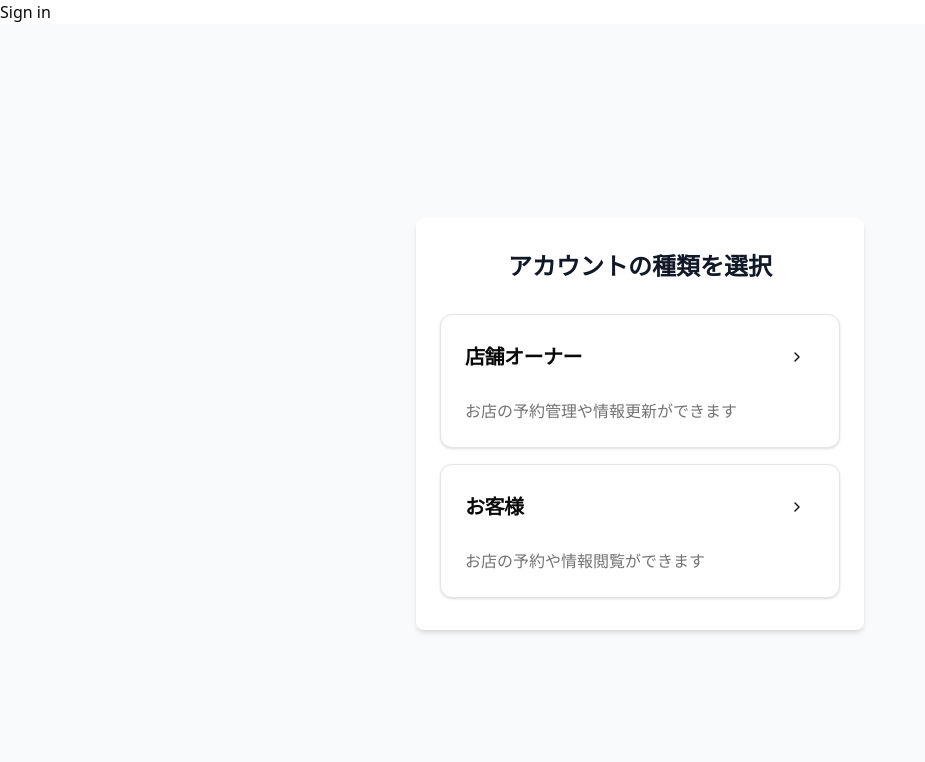
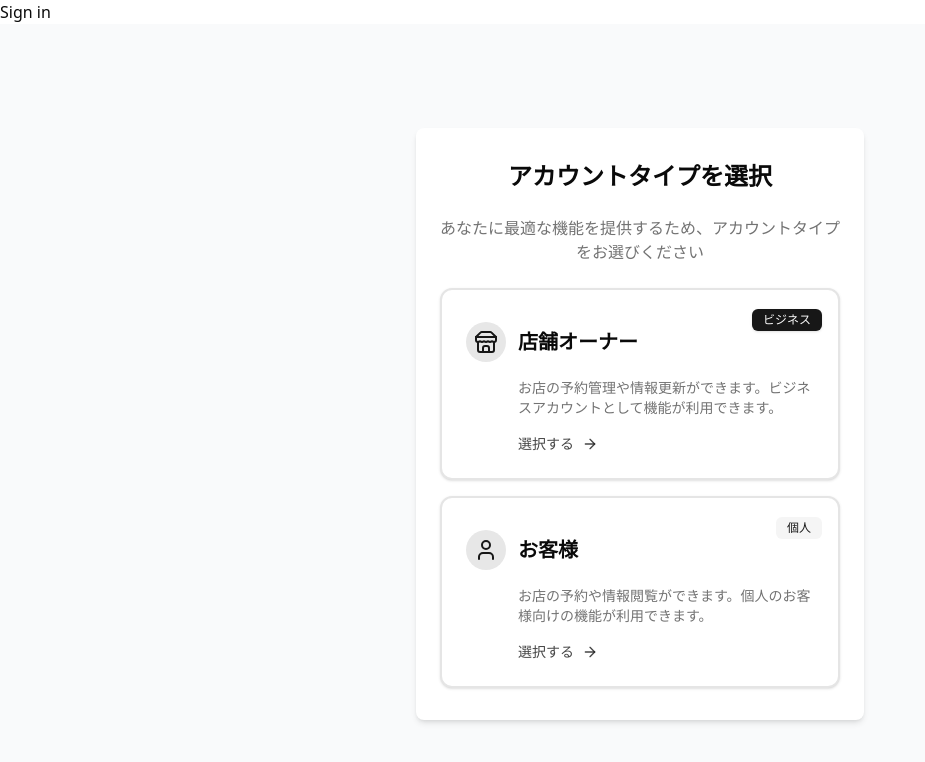
Before and after one commit to daminchan/Store-App, a Next.js app: page /role-select in a window 1280 px wide. Shown: the top 762 px of the page, without its empty margins (0-925 px from the left). Built offline with nearby package versions, Linux system fonts and the light colour scheme; no server answers.

Commit message:
Role選択ページのUIの変更→RoleCardPropsの型定義にroleを追加

```diff
--- a/app/(auth)/role-select/RoleSelectPage.tsx
+++ b/app/(auth)/role-select/RoleSelectPage.tsx
@@ -10,9 +10,6 @@ export const RoleSelectPage = () => {
   return (
     <main className="min-h-screen flex items-center justify-center bg-gray-50">
       <div className="max-w-md w-full px-6 py-8 bg-white shadow-md rounded-lg">
-        <h1 className="text-2xl font-bold text-center text-gray-900 mb-8">
-          アカウントの種類を選択
-        </h1>
         <RoleSelectForm />
       </div>
     </main>
--- a/app/(auth)/role-select/_components/RoleCard/RoleCard.tsx
+++ b/app/(auth)/role-select/_components/RoleCard/RoleCard.tsx
@@ -1,59 +1,91 @@
 // src/app/(auth)/role-select/_components/RoleCard/RoleCard.tsx
 
 import { type FC } from "react";
-import {
-  Card,
-  CardContent,
-  CardDescription,
-  CardHeader,
-  CardTitle,
-} from "@/components/ui/card";
-import { Button } from "@/components/ui/button";
+import { Card, CardContent } from "@/components/ui/card";
+import { Badge } from "@/components/ui/badge";
 
 import { cn } from "@/lib/utils";
 import { type RoleCardProps } from "../../_types";
+import { ArrowRight, Store, User } from "lucide-react";
 import { Flex } from "@/components/layout";
-import { ChevronRightIcon } from "lucide-react";
 
 /**
  * 役割選択カードコンポーネント
- * 選択可能な役割を表示するカードUIを提供
- * @remarks shadcn/uiのCardコンポーネントをベースにした選択可能なカードUI
+ * リッチなビジュアルとインタラクションを提供するカードUI
  */
 export const RoleCard: FC<RoleCardProps> = ({
   title,
   description,
   onSelect,
   isDisabled,
+  role,
 }) => {
+  const Icon = role === "store_owner" ? Store : User;
+
   return (
     <Card
+      onClick={!isDisabled ? onSelect : undefined}
       className={cn(
-        "transition-all duration-200 hover:border-primary/50",
-        "cursor-pointer relative overflow-hidden",
-        isDisabled && "opacity-50 cursor-not-allowed"
+        "group relative overflow-hidden border-2",
+        "transition-all duration-300 ease-in-out",
+        "hover:border-primary/50 hover:shadow-lg",
+        "focus:outline-none focus:ring-2 focus:ring-primary focus:ring-offset-2",
+        isDisabled && "opacity-50 cursor-not-allowed",
+        !isDisabled && "cursor-pointer"
       )}
-      onClick={!isDisabled ? onSelect : undefined}
       role="radio"
       aria-checked="false"
     >
-      <CardHeader>
-        <Flex direction="row" justify="between" align="center">
-          <CardTitle className="text-xl font-semibold">{title}</CardTitle>
-          <Button
-            variant="ghost"
-            size="icon"
-            disabled={isDisabled}
-            className="rounded-full"
-            aria-label={`${title}を選択`}
+      <div className="absolute right-4 top-4">
+        <Badge
+          variant={role === "store_owner" ? "default" : "secondary"}
+          className="font-medium"
+        >
+          {role === "store_owner" ? "ビジネス" : "個人"}
+        </Badge>
+      </div>
+      <CardContent className="pt-8 pb-6">
+        <Flex direction="column" gap="4">
+          <Flex direction="row" gap="3" align="center">
+            <div
+              className={cn(
+                "p-2 rounded-full",
+                "bg-primary/10 text-primary",
+                "group-hover:bg-primary group-hover:text-white",
+                "transition-colors duration-300"
+              )}
+            >
+              <Icon className="h-6 w-6" />
+            </div>
+            <h3 className="text-xl font-semibold text-foreground">{title}</h3>
+          </Flex>
+
+          <p className="text-sm text-muted-foreground pl-[52px]">
+            {description}
+          </p>
+
+          <Flex
+            direction="row"
+            align="center"
+            className={cn(
+              "pl-[52px] text-sm font-medium",
+              "text-primary/80 group-hover:text-primary",
+              "transition-colors duration-300"
+            )}
           >
-            <ChevronRightIcon className="h-5 w-5" />
-          </Button>
+            選択する
+            <ArrowRight className="ml-2 h-4 w-4 transition-transform group-hover:translate-x-1" />
+          </Flex>
         </Flex>
-      </CardHeader>
-      <CardContent>
-        <CardDescription className="text-base">{description}</CardDescription>
       </CardContent>
+
+      <div
+        className={cn(
+          "absolute inset-0 pointer-events-none",
+          "bg-gradient-to-r from-primary/5 to-transparent opacity-0",
+          "group-hover:opacity-100 transition-opacity duration-300"
+        )}
+      />
     </Card>
   );
 };
--- a/app/(auth)/role-select/_components/RoleSelectForm/RoleSelectForm.tsx
+++ b/app/(auth)/role-select/_components/RoleSelectForm/RoleSelectForm.tsx
@@ -61,21 +61,31 @@ export const RoleSelectForm: FC = () => {
   };
 
   return (
-    <Flex direction="column" gap="4">
+    <Flex direction="column" gap="6">
+      <h2 className="text-2xl font-semibold text-center text-foreground">
+        アカウントタイプを選択
+      </h2>
+      <p className="text-center text-muted-foreground">
+        あなたに最適な機能を提供するため、アカウントタイプをお選びください
+      </p>
+
       <Flex direction="column" gap="4">
         <RoleCard
           title="店舗オーナー"
-          description="お店の予約管理や情報更新ができます"
+          description="お店の予約管理や情報更新ができます。ビジネスアカウントとして機能が利用できます。"
           onSelect={() => handleSelect(USER_ROLES.STORE_OWNER)}
           isDisabled={formState.isLoading}
+          role={USER_ROLES.STORE_OWNER}
         />
         <RoleCard
           title="お客様"
-          description="お店の予約や情報閲覧ができます"
+          description="お店の予約や情報閲覧ができます。個人のお客様向けの機能が利用できます。"
           onSelect={() => handleSelect(USER_ROLES.CUSTOMER)}
           isDisabled={formState.isLoading}
+          role={USER_ROLES.CUSTOMER}
         />
       </Flex>
+
       {formState.errorMessage && (
         <Alert variant="destructive">
           <AlertDescription>{formState.errorMessage}</AlertDescription>
--- /dev/null
+++ b/components/ui/badge.tsx
@@ -0,0 +1,36 @@
+import * as React from "react"
+import { cva, type VariantProps } from "class-variance-authority"
+
+import { cn } from "@/lib/utils"
+
+const badgeVariants = cva(
+  "inline-flex items-center rounded-md border px-2.5 py-0.5 text-xs font-semibold transition-colors focus:outline-none focus:ring-2 focus:ring-ring focus:ring-offset-2",
+  {
+    variants: {
+      variant: {
+        default:
+          "border-transparent bg-primary text-primary-foreground shadow hover:bg-primary/80",
+        secondary:
+          "border-transparent bg-secondary text-secondary-foreground hover:bg-secondary/80",
+        destructive:
+          "border-transparent bg-destructive text-destructive-foreground shadow hover:bg-destructive/80",
+        outline: "text-foreground",
+      },
+    },
+    defaultVariants: {
+      variant: "default",
+    },
+  }
+)
+
+export interface BadgeProps
+  extends React.HTMLAttributes<HTMLDivElement>,
+    VariantProps<typeof badgeVariants> {}
+
+function Badge({ className, variant, ...props }: BadgeProps) {
+  return (
+    <div className={cn(badgeVariants({ variant }), className)} {...props} />
+  )
+}
+
+export { Badge, badgeVariants }
```
Also changed, not shown: app/(auth)/role-select/_types/index.ts (+12 -8 lines).
